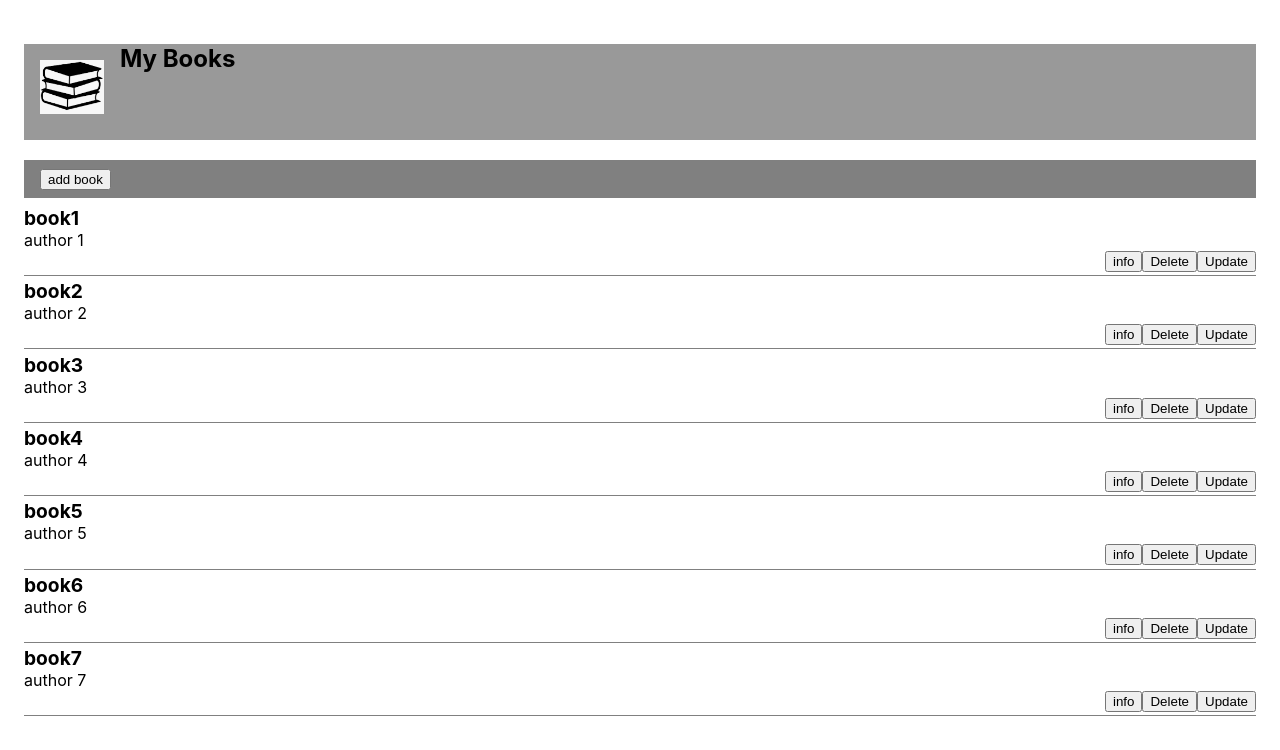
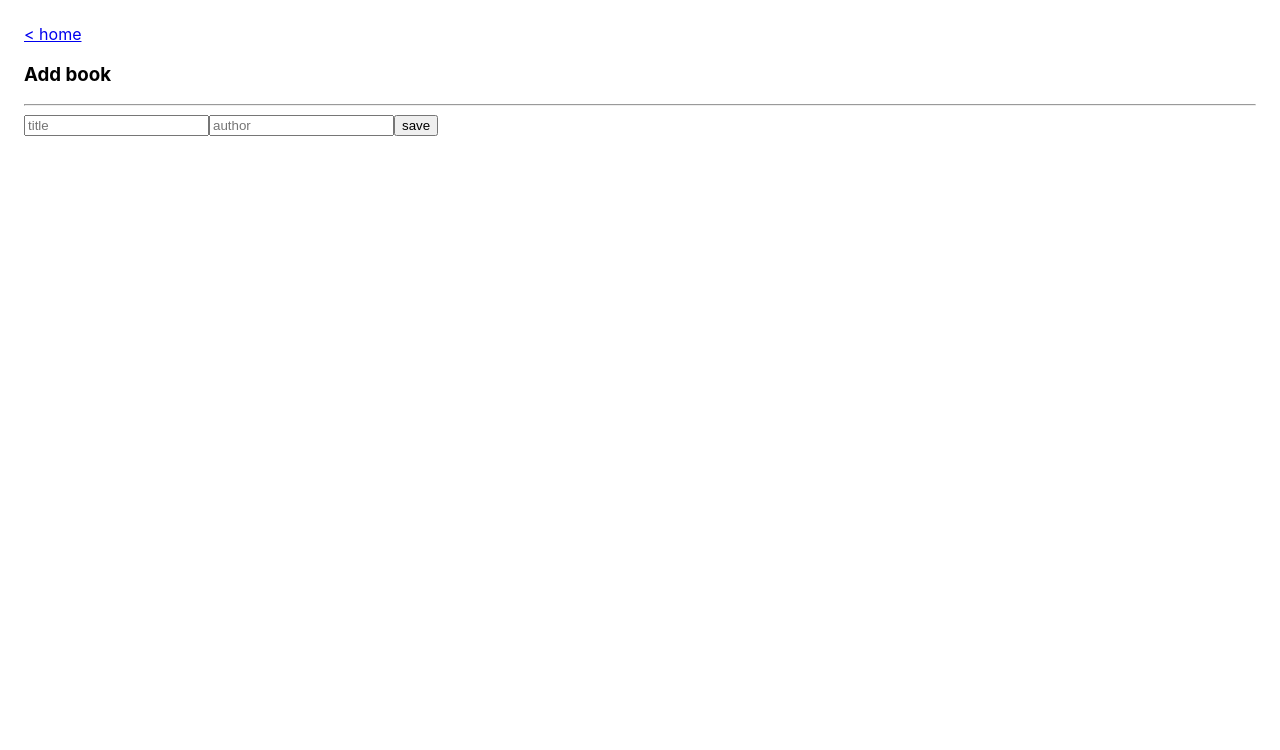
Before and after one commit to raoul2000/app-my-books, a React (Vite) app: page /add in a window 1280 px wide. Shown: the top 750 px of the page. Built offline with nearby package versions, Linux system fonts and the light colour scheme.

Commit message:
feat: add router with wouter - refacto components

```diff
--- a/package.json
+++ b/package.json
@@ -7,7 +7,8 @@
   },
   "dependencies": {
     "react": "^17.0.0",
-    "react-dom": "^17.0.0"
+    "react-dom": "^17.0.0",
+    "wouter": "^2.7.4"
   },
   "devDependencies": {
     "@types/react": "^17.0.0",
--- a/src/App.tsx
+++ b/src/App.tsx
@@ -1,62 +1,24 @@
-import React, { useState } from "react";
+import React from "react";
 import "./App.less";
-import { BookDetails } from "./component/BookDetails";
-import { FormAddBook } from "./component/FormAddBook";
-import { Header } from "./component/Header";
-import { ListBooks } from "./component/ListBooks";
-import { Toolbar } from "./component/Toolbar";
-import { About } from "./component/About";
-import { Book } from "./types";
-
-let booksData: Book[] = [
-    { id: "1", title: "book1", author: " author 1" },
-    { id: "2", title: "book2", author: " author 2" },
-    { id: "3", title: "book3", author: " author 3" },
-    { id: "4", title: "book4", author: " author 4" },
-    { id: "5", title: "book5", author: " author 5" },
-    { id: "6", title: "book6", author: " author 6" },
-    { id: "7", title: "book7", author: " author 7" }
-];
+import { Route, Switch } from "wouter";
+import { BookListPage } from "./page/BookListPage";
+import { BookDetailsPage } from "./page/BookDetailsPage";
+import { AboutPage } from "./page/AboutPage";
+import { AddBookPage } from "./page/AddBookPage";
 
 function App() {
-    const [listOfBooks, setListOfBooks] = useState<Book[]>(booksData);
-
-    const [bookToShow, setBookToShow] = useState<Book | null>();
-    const [actionAddBook, setActionAddBook] = useState<boolean>(false);
-
-    const handleDeleteBookById = (bookId: string): void => {
-      setListOfBooks(listOfBooks.filter(book => book.id !== bookId));
-    };
-
-    const handleUpdateBookById = (bookId: string): void => {
-        alert('not implemented');
-    }
-
     return (
         <div className="App">
-            <Header />
-            {!actionAddBook ? (
-                <>
-                    <Toolbar onAddBook={() => setActionAddBook(true)} />
-                    <ListBooks
-                        books={listOfBooks}
-                        onViewBookDetails={setBookToShow}
-                        onDeleteBookById={handleDeleteBookById}
-                        onUpdateBookById={handleUpdateBookById}
-                    />
-                    {bookToShow && (
-                        <BookDetails
-                            book={bookToShow}
-                            onHide={() => setBookToShow(null)}
-                        />
-                    )}
-                </>
-            ) : (
-                <FormAddBook
-                    onCancel={() => setActionAddBook(false)}
-                    onSubmit={(book) => listOfBooks.push(book)}
-                />
-            )}
+            <Switch>
+                <Route path="/about" component={AboutPage} />
+                <Route path="/add" component={AddBookPage} />
+                <Route path="/detail/:id">
+                    {(params) => <BookDetailsPage id={params.id} />}
+                </Route>
+                <Route>
+                    <BookListPage />
+                </Route>
+            </Switch>
         </div>
     );
 }
--- /dev/null
+++ b/src/bookData.ts
@@ -0,0 +1,11 @@
+import { Book } from "./types";
+
+export const booksData: Book[] = [
+    { id: "1", title: "book1", author: " author 1" },
+    { id: "2", title: "book2", author: " author 2" },
+    { id: "3", title: "book3", author: " author 3" },
+    { id: "4", title: "book4", author: " author 4" },
+    { id: "5", title: "book5", author: " author 5" },
+    { id: "6", title: "book6", author: " author 6" },
+    { id: "7", title: "book7", author: " author 7" },
+];
--- a/src/component/BookDetails.tsx
+++ /dev/null
@@ -1,20 +0,0 @@
-import React from "react";
-import { Book } from "../types";
-
-type Props = {
-    book: Book;
-    onHide: () => void
-};
-
-export const BookDetails: React.FC<Props> = ({ book, onHide}): JSX.Element => {
-    return (
-        <div className="detail-book">
-            <ul>
-                <li>ID : {book.id}</li>
-                <li>Title : {book.title}</li>
-                <li>Author : {book.author}</li>
-            </ul>
-            <button onClick={onHide}>close</button>
-        </div>
-    );
-};
--- a/src/component/FormAddBook.tsx
+++ /dev/null
@@ -1,37 +0,0 @@
-import React, { useState } from "react";
-import { Book } from "../types";
-
-type Props = {
-    onCancel: () => void;
-    onSubmit: (newBook: Book) => void;
-}
-
-export const FormAddBook: React.FC<Props> = ({onCancel, onSubmit}): JSX.Element => {
-    const [bookTitle, setBookTitle] = useState<string>("");
-    const [bookAuthor, setBookAuthor] = useState<string>("");
-
-    const handleSubmit = (): void => {
-        if(!bookTitle) {
-            alert('enter book title');
-        } else {
-            onSubmit({
-                id: ''+Math.random(),
-                title: bookTitle,
-                author: bookAuthor
-            });
-            onCancel();
-        }
-    }
-    return (
-        <div className="form-add-book">
-            <h3>Add book</h3>
-            <hr />
-
-            <input type="text" value={bookTitle} onChange={(e) => setBookTitle(e.target.value)} placeholder="title"/>
-            <input type="text" value={bookAuthor} onChange={(e) => setBookAuthor(e.target.value)} placeholder="author"/>
-
-            <button onClick={handleSubmit}>save</button>
-            <button onClick={() => onCancel()}>cancel</button>
-        </div>
-    );
-};
--- a/src/component/ListBooks.tsx
+++ b/src/component/ListBooks.tsx
@@ -1,19 +1,15 @@
 import React from "react";
 import { Book } from "../types";
+import { useLocation } from "wouter";
 
 type Props = {
     books: Book[];
-    onViewBookDetails: (book: Book) => void;
-    onDeleteBookById: (bookId: string) => void;
-    onUpdateBookById: (bookId: string) => void;
 };
 
 export const ListBooks: React.FC<Props> = ({
-    books,
-    onViewBookDetails,
-    onDeleteBookById,
-    onUpdateBookById,
+    books
 }): JSX.Element => {
+    const [location, setLocation] = useLocation();
     return (
         <div className="list-books">
             {books.length ? (
@@ -24,13 +20,13 @@ export const ListBooks: React.FC<Props> = ({
                             <div className="author">{book.author}</div>
                         </div>
                         <div className="actions">
-                            <button onClick={() => onViewBookDetails(book)}>
+                            <button onClick={() => setLocation(`/detail/${book.id}`)}>
                                 info
                             </button>
-                            <button onClick={() => onDeleteBookById(book.id)}>
+                            <button onClick={() => console.log('delete')}>
                                 Delete
                             </button>
-                            <button onClick={() => onUpdateBookById(book.id)}>
+                            <button onClick={() => console.log('update')}>
                                 Update
                             </button>
                         </div>
--- a/src/component/Toolbar.tsx
+++ b/src/component/Toolbar.tsx
@@ -1,12 +1,13 @@
 import React from "react";
+import { useLocation } from "wouter";
 
-type Props = {
-    onAddBook: () => void
-}
-export const Toolbar: React.FC<Props> = ({onAddBook}): JSX.Element => {
+
+export const Toolbar: React.FC<{}> = (): JSX.Element => {
+    const [, setLocation] = useLocation();
     return (
         <div className="toolbar">
-            <button onClick={() => onAddBook()}>add book</button>
+            <button onClick={() => {setLocation('/add');}}>add book</button>
+            <button onClick={() => {setLocation('/about');} }>About</button>
         </div>
     )
 };
--- a/src/component/About.tsx
+++ b/src/page/AboutPage.tsx
@@ -1,8 +1,10 @@
 import React from 'react';
+import { Link } from "wouter"
 
-export const About: React.FC<{}> = ():JSX.Element => {
+export const AboutPage: React.FC<{}> = ():JSX.Element => {
     return (
         <div className="about">
+            <Link href="/" className="active">&lt; home</Link>
             <h2>About</h2>
             <p>This app is a work in progress</p>
         </div>
--- /dev/null
+++ b/src/page/AddBookPage.tsx
@@ -0,0 +1,45 @@
+import React, { useState } from "react";
+import { Link, useLocation } from "wouter";
+
+export const AddBookPage: React.FC<{}> = (): JSX.Element => {
+    const [bookTitle, setBookTitle] = useState<string>("");
+    const [bookAuthor, setBookAuthor] = useState<string>("");
+    const [, setLocation] = useLocation();
+
+    const handleSubmit = (): void => {
+        if (!bookTitle) {
+            alert("enter book title");
+        } else {
+            console.log("add", {
+                id: "" + Math.random(),
+                title: bookTitle,
+                author: bookAuthor,
+            });
+            setLocation("/");
+        }
+    };
+    return (
+        <div className="form-add-book">
+            <Link href="/" className="active">
+                &lt; home
+            </Link>
+            <h3>Add book</h3>
+            <hr />
+
+            <input
+                type="text"
+                value={bookTitle}
+                onChange={(e) => setBookTitle(e.target.value)}
+                placeholder="title"
+            />
+            <input
+                type="text"
+                value={bookAuthor}
+                onChange={(e) => setBookAuthor(e.target.value)}
+                placeholder="author"
+            />
+
+            <button onClick={handleSubmit}>save</button>
+        </div>
+    );
+};
--- /dev/null
+++ b/src/page/BookDetailsPage.tsx
@@ -0,0 +1,20 @@
+import React from 'react';
+import { Link } from "wouter"
+
+type Props = {
+    id: string;
+};
+
+export const BookDetailsPage: React.FC<Props> = ({id}):JSX.Element => {
+
+    return (
+        <div className="detail-book">
+            <Link href="/" className="active">&lt; home</Link>
+            <ul>
+                <li>ID : {id}</li>
+                <li>Title : {id}</li>
+                <li>Author : {id}</li>
+            </ul>
+        </div>
+    );
+}
--- /dev/null
+++ b/src/page/BookListPage.tsx
@@ -0,0 +1,18 @@
+import React, { useState } from "react";
+import { booksData } from "../bookData";
+import { ListBooks } from "../component/ListBooks";
+import { Toolbar } from "../component/Toolbar";
+import { Book } from "../types";
+
+export const BookListPage: React.FC<{}> = (): JSX.Element => {
+    const [listOfBooks, setListOfBooks] = useState<Book[]>(booksData);
+
+    return (
+        <>
+            <Toolbar/>
+            <ListBooks
+                books={listOfBooks}
+            />
+        </>
+    );
+};
```
Also changed, not shown: 1 other file (tests, documents, lock files or other folders).
